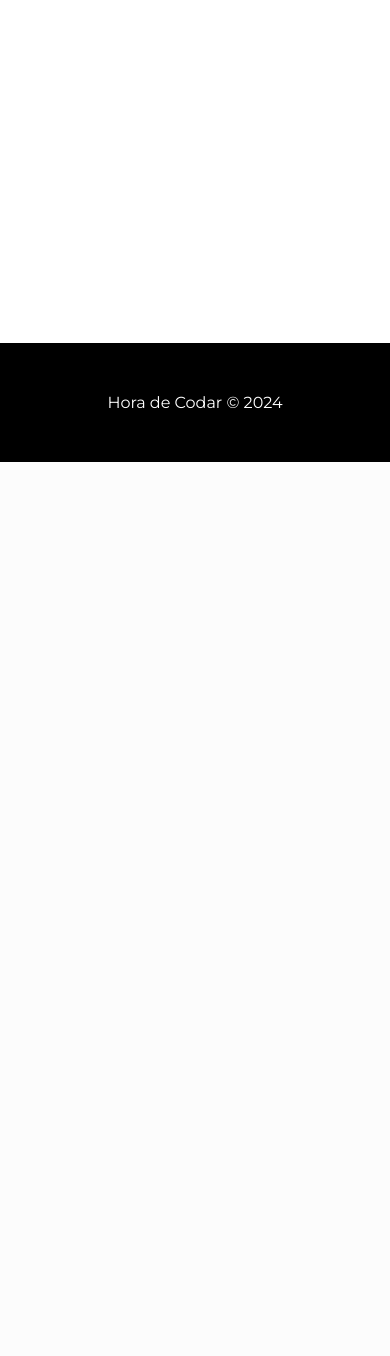
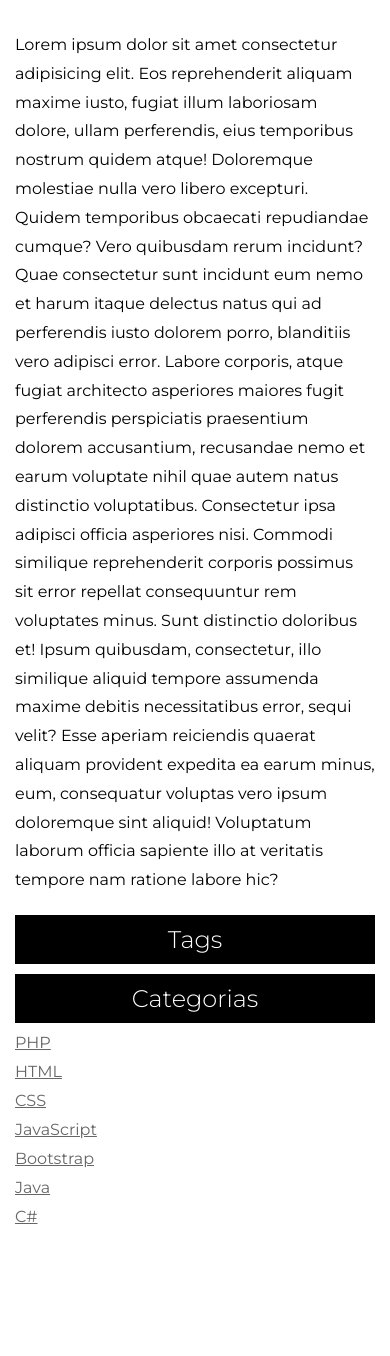
Before and after one commit to ThiRamos01/Blog-PHP, a PHP site: page /post.php in a window 390 px wide. Shown: the part 382-1738 px from the top of the page. Before the commit the page ends 844 px from the top, so only its background shows below. Run offline with PHP 8.4, Linux system fonts and the light colour scheme; data that the repository does not hold is empty.

Commit message:
Renomeando arquivo de CSS, estilizando página de posts, deixando responsivo e finalizando projeto

```diff
--- a/css/styles.css
+++ b/css/style.css
@@ -120,6 +120,76 @@ main {
     margin-right: 5px;
 }
 
+#post-container {
+    display: grid;
+    grid-template-columns: 75% 25%;
+    grid-template-rows: auto;
+    grid-template-areas: "main sidebar";
+    grid-gap: 10px;
+    padding-top: 30px;
+    max-width: 1200px;
+    margin: 0 auto;
+    margin-bottom: 250px;
+}
+
+.content-container {
+    grid-area: main;
+}
+
+#main-title {
+    font-size: 36px;
+    margin-bottom: 30px;
+}
+
+#post-description {
+    font-style: italic;
+    margin-bottom: 40px;
+}
+
+.post-content {
+    line-height: 1.8;
+    margin: 10px 0;
+}
+
+.img-container {
+    margin-bottom: 30px;
+}
+
+.img-container img {
+    width: 60%;
+}
+
+.nav-container {
+    grid-area: sidebar;
+}
+
+#tags-title, #categories-title {
+    font-size: 24px;
+    margin-bottom: 10px;
+    background-color: #000;
+    color: #fff;
+    text-align: center;
+    padding: 10px;
+    font-weight: 300;
+}
+
+#tag-list, #categories-list {
+    list-style: none;
+}
+
+#tag-list li, #categories-list li {
+    margin-bottom: 10px;
+}
+
+#tag-list a, #categories-list a {
+    color: #666;
+    transition: .5s;
+}
+
+#tag-list a:hover, #categories-list a:hover {
+    color: #000
+}
+
 footer {
     width: 100%;
     position: absolute;
@@ -129,3 +199,47 @@ footer {
     color: #FFF;
     padding: 50px 0;
 }
+
+@media(max-width: 480px) {
+    header {
+        width: 100%;
+    }
+
+    #logo {
+        display: block;
+        position: relative;
+        margin: 0 auto;
+        left: 0;
+        width: 50px;
+    }
+
+    #navbar {
+        display: none;
+    }
+
+    #title-container {
+        min-width: 100%;
+        margin-top: 20px;
+    }
+
+    #posts-container {
+        margin-top: 20px;
+    }
+
+    .post-box {
+        flex: 100% 1 0;
+        padding: 15px;
+        margin: 0;
+    }
+
+    #post-container {
+        grid-template-columns: 100%;
+        padding: 15px;
+        grid-template-areas: "main"
+        "sidebar";
+    }
+
+    .img-container img {
+        width: 100%;
+    }
+}
--- a/post.php
+++ b/post.php
@@ -1,7 +1,47 @@
 <?php
-    include_once("templates/header.php");
+include_once("templates/header.php");
+
+if (isset($_GET['id'])) {
+    $postId = $_GET['id'];
+    $currentPost;
+
+    foreach ($posts as $post) {
+        if ($post['id'] == $postId) {
+            $currentPost = $post;
+        }
+    }
+}
 ?>
-
+<main id="post-container">
+    <div class="content-container">
+        <h1 id="main-title"><?= $currentPost['title'] ?></h1>
+        <p id="post-description"><?= $currentPost['description'] ?></p>
+        <div class="img-container">
+            <img src="<?= $BASE_URL ?>/img/<?= $currentPost['img'] ?>" alt="<?= $currentPost['title'] ?>">
+        </div>
+        <p class="post-content">
+            Lorem ipsum dolor sit amet consectetur adipisicing elit. Eos reprehenderit aliquam maxime iusto, fugiat illum laboriosam dolore, ullam perferendis, eius temporibus nostrum quidem atque! Doloremque molestiae nulla vero libero excepturi.
+            Quidem temporibus obcaecati repudiandae cumque? Vero quibusdam rerum incidunt? Quae consectetur sunt incidunt eum nemo et harum itaque delectus natus qui ad perferendis iusto dolorem porro, blanditiis vero adipisci error.
+            Labore corporis, atque fugiat architecto asperiores maiores fugit perferendis perspiciatis praesentium dolorem accusantium, recusandae nemo et earum voluptate nihil quae autem natus distinctio voluptatibus. Consectetur ipsa adipisci officia asperiores nisi.
+            Commodi similique reprehenderit corporis possimus sit error repellat consequuntur rem voluptates minus. Sunt distinctio doloribus et! Ipsum quibusdam, consectetur, illo similique aliquid tempore assumenda maxime debitis necessitatibus error, sequi velit?
+            Esse aperiam reiciendis quaerat aliquam provident expedita ea earum minus, eum, consequatur voluptas vero ipsum doloremque sint aliquid! Voluptatum laborum officia sapiente illo at veritatis tempore nam ratione labore hic?
+        </p>
+    </div>
+    <aside class="nav-container">
+        <h3 id="tags-title">Tags</h3>
+        <ul id="tag-list">
+            <?php foreach ($currentPost['tags'] as $tag): ?>
+                <li><a href="#"><?= $tag ?></a></li>
+            <?php endforeach; ?>
+        </ul>
+        <h3 id="categories-title">Categorias</h3>
+        <ul id="categories-list">
+            <?php foreach ($categories as $category): ?>
+                <li><a href="#"><?= $category ?></a></li>
+            <?php endforeach; ?>
+        </ul>
+    </aside>
+</main>
 <?php
-    include_once("templates/footer.php");
+include_once("templates/footer.php");
 ?>
--- a/templates/header.php
+++ b/templates/header.php
@@ -9,7 +9,7 @@
     <meta charset="UTF-8">
     <meta name="viewport" content="width=device-width, initial-scale=1.0">
     <title>Blog</title>
-    <link rel="stylesheet" href="<?= $BASE_URL ?>/css/styles.css">
+    <link rel="stylesheet" href="<?= $BASE_URL ?>/css/style.css">
     <link rel="preconnect" href="https://fonts.googleapis.com">
     <link rel="preconnect" href="https://fonts.gstatic.com" crossorigin>
     <link href="https://fonts.googleapis.com/css2?family=Montserrat:ital,wght@0,100..900;1,100..900&display=swap" rel="stylesheet">
```
